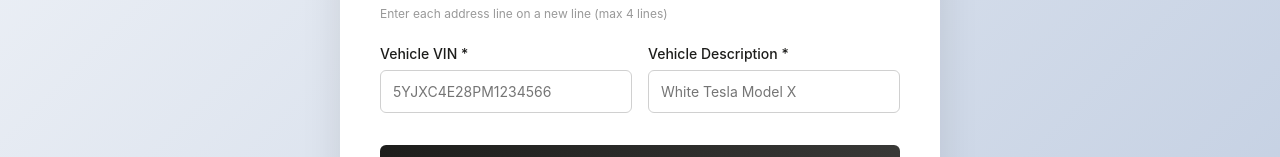
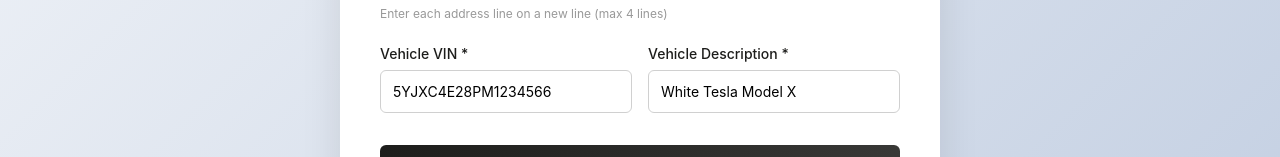
Before and after one commit to kryptbroker-max/customs, a website: page public/index.html in a window 1280 px wide. Shown: the part 488-645 px from the top of the page. Drawn offline with Linux system fonts and the light colour scheme.

Commit message:
set default values for vehicle VIN and description

```diff
--- a/public/index.html
+++ b/public/index.html
@@ -220,12 +220,12 @@
       <div class="row">
         <div class="form-group">
           <label for="vehicle_vin">Vehicle VIN *</label>
-          <input type="text" id="vehicle_vin" name="vehicle_vin" placeholder="5YJXC4E28PM1234566" required>
+          <input type="text" id="vehicle_vin" name="vehicle_vin" placeholder="5YJXC4E28PM1234566" value="5YJXC4E28PM1234566" required>
         </div>
 
         <div class="form-group">
           <label for="vehicle_description">Vehicle Description *</label>
-          <input type="text" id="vehicle_description" name="vehicle_description" placeholder="White Tesla Model X" required>
+          <input type="text" id="vehicle_description" name="vehicle_description" placeholder="White Tesla Model X" value="White Tesla Model X" required>
         </div>
       </div>
 
```
